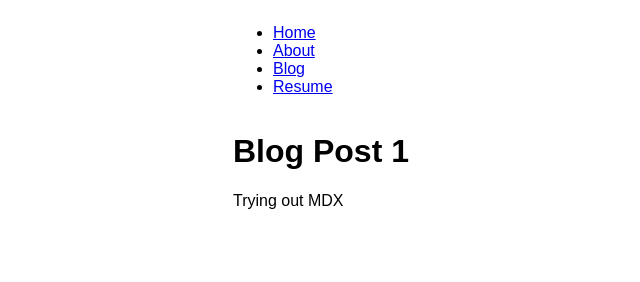
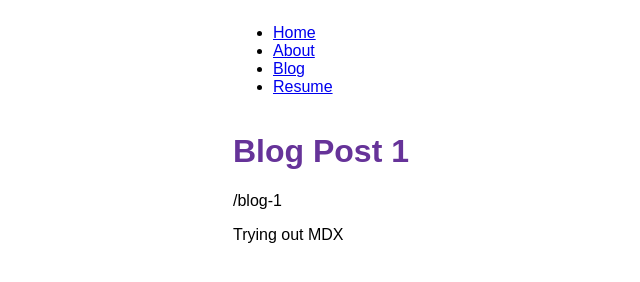
Before and after one commit to willamm/my-personal-site, a Gatsby site: page /blog-1 in a window 1280 px wide. Shown: the whole page, without its empty margins (319-959 px from the left). Built offline with nearby package versions, Linux system fonts and the light colour scheme; Gatsby itself is replaced by a stand-in of ours.

Commit message:
Change page title to be in Layout props

```diff
--- a/src/templates/post.jsx
+++ b/src/templates/post.jsx
@@ -8,12 +8,12 @@ const shortcodes = { Link } // Provide common components here
 
 export default function PageTemplate({ data, children, location }) {
   return (
-    <Layout>
-      <h1>{data.mdx.frontmatter.title}</h1>
+    <Layout pageTitle={data.mdx.frontmatter.title}>
+      <p>{data.mdx.frontmatter.slug}</p>
       <MDXProvider components={shortcodes}>
         {children}
       </MDXProvider>
-      <HitCounter slug={location.pathname + data.mdx.frontmatter.slug + '/'} />
+      <HitCounter slug={data.mdx.frontmatter.slug} />
     </Layout>
   )
 }
@@ -23,6 +23,7 @@ export const query = graphql`
     mdx(id: { eq: $id }) {
       frontmatter {
         title
+        slug
       }
     }
   }
```
